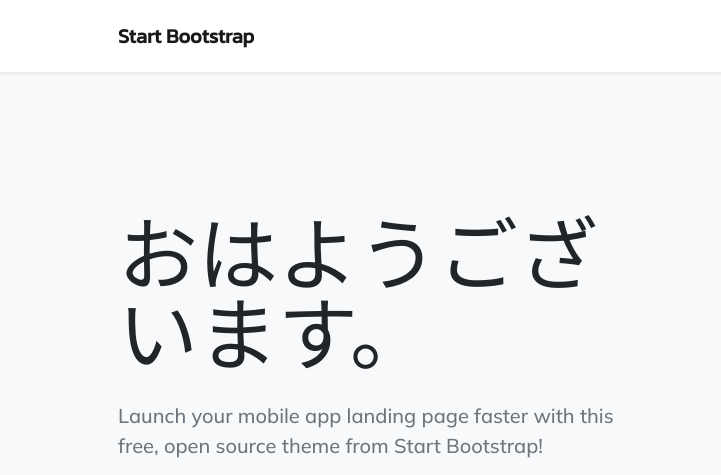
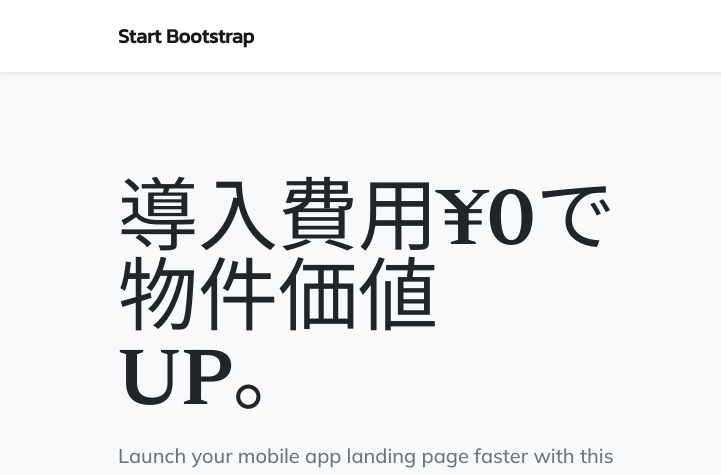
Before and after one commit to Koki-shimokawa-03/schooter, a plain HTML site: page index.html in a window 1280 px wide. Shown: the top 475 px of the page, 0-721 px from the left. Drawn offline with nearby package versions, Linux system fonts and the light colour scheme.

Commit message:
Update index.html

```diff
--- a/index.html
+++ b/index.html
@@ -47,7 +47,7 @@
                     <div class="col-lg-6">
                         <!-- Mashead text and app badges-->
                         <div class="mb-5 mb-lg-0 text-center text-lg-start">
-                            <h1 class="display-1 lh-1 mb-3">おはようございます。</h1>
+                            <h1 class="display-1 lh-1 mb-3">導入費用¥0で物件価値UP。</h1>
                             <p class="lead fw-normal text-muted mb-5">Launch your mobile app landing page faster with this free, open source theme from Start Bootstrap!</p>
                             <div class="d-flex flex-column flex-lg-row align-items-center">
                                 <a class="me-lg-3 mb-4 mb-lg-0" href="#!"><img class="app-badge" src="assets/img/google-play-badge.svg" alt="..." /></a>
```
